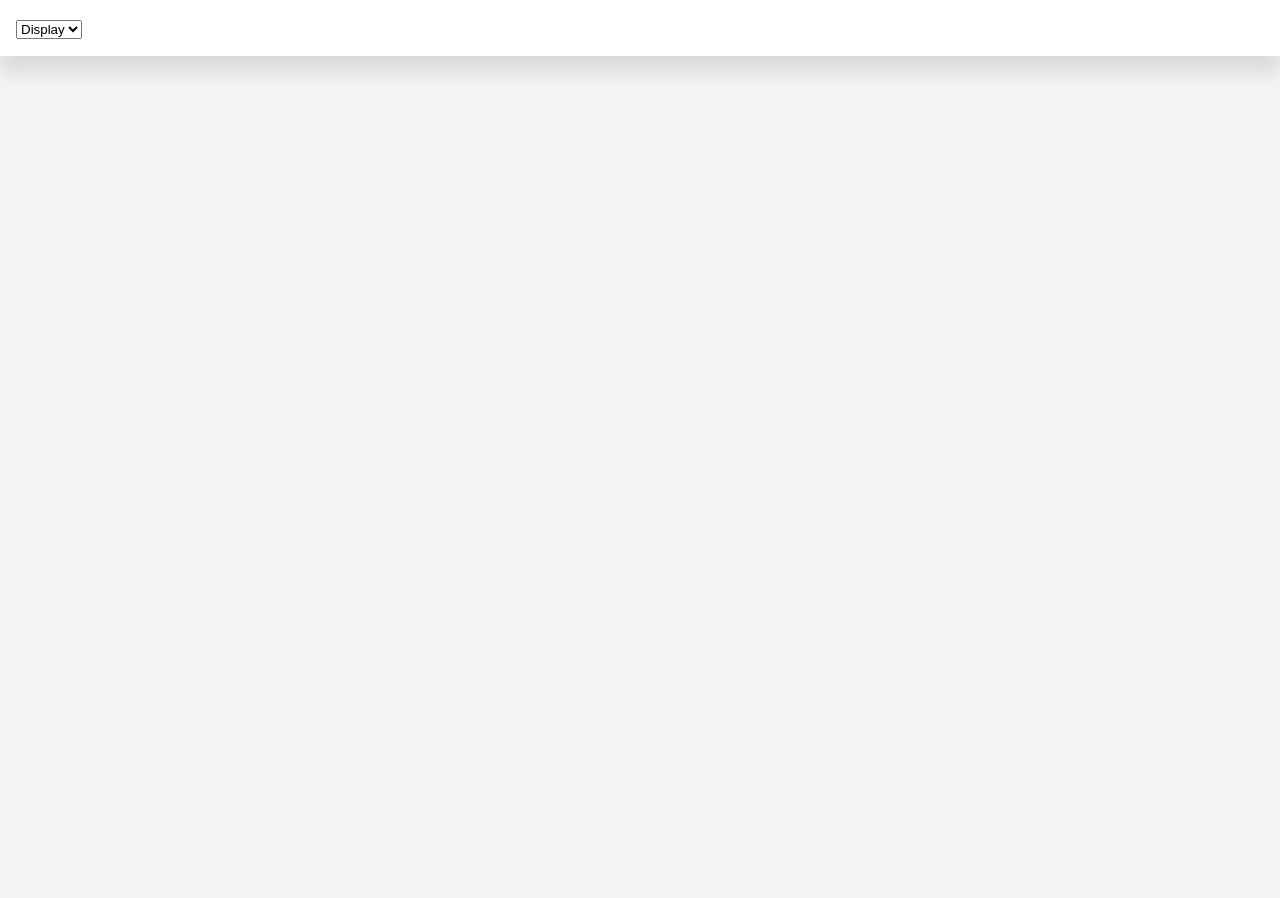
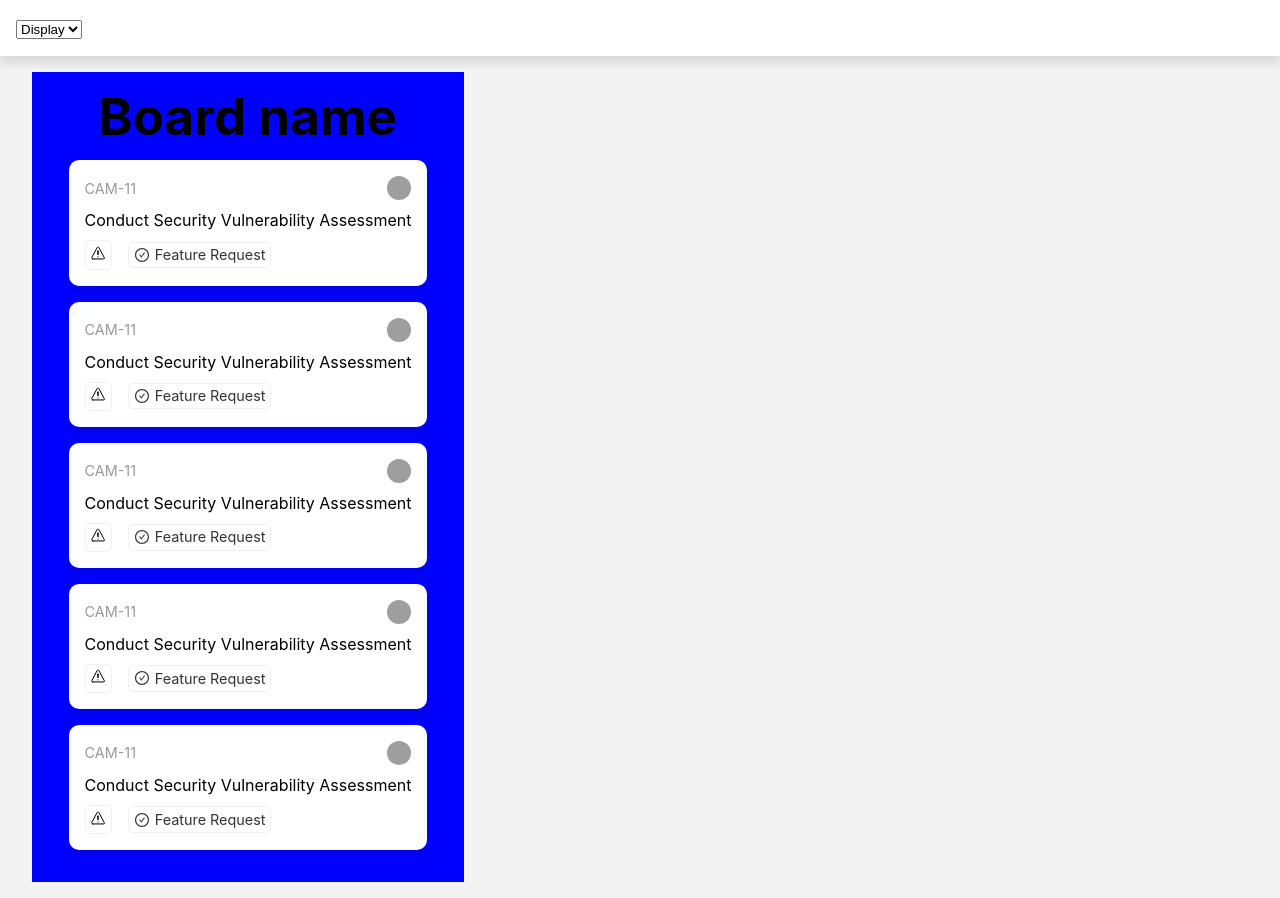
Before and after one commit to Himanshu-bishtt/react-kanban-board, a React (Vite) app: page / in a window 1280 px wide. Before the commit the page ends 800 px from the top, so only its background shows below. Built offline with nearby package versions, Linux system fonts and the light colour scheme; no server answers; grey boxes are pictures that could not be loaded.

Commit message:
card component created

```diff
--- a/package.json
+++ b/package.json
@@ -11,7 +11,8 @@
   },
   "dependencies": {
     "react": "^18.2.0",
-    "react-dom": "^18.2.0"
+    "react-dom": "^18.2.0",
+    "react-icons": "^4.11.0"
   },
   "devDependencies": {
     "@types/react": "^18.2.15",
--- a/src/App.tsx
+++ b/src/App.tsx
@@ -1,5 +1,6 @@
 import { useEffect } from "react";
-import Header from "./components/header/Header";
+import Header from "./components/Header/Header";
+import Board from "./components/Board/Board";
 
 function App() {
   useEffect(() => {
@@ -20,6 +21,7 @@ function App() {
   return (
     <main>
       <Header />
+      <Board />
     </main>
   );
 }
--- /dev/null
+++ b/src/components/Board/Board.module.css
@@ -0,0 +1,10 @@
+.board {
+  background-color: blue;
+  padding: 1rem;
+  width: 25rem;
+  margin: 1rem 2rem;
+
+  display: flex;
+  flex-direction: column;
+  align-items: center;
+}
--- /dev/null
+++ b/src/components/Board/Board.tsx
@@ -0,0 +1,17 @@
+import Card from "../Card/Card";
+import styles from "./Board.module.css";
+
+export default function Board() {
+  return (
+    <div className={styles.board}>
+      <h1>Board name</h1>
+      <div className={styles.cardsContainer}>
+        <Card />
+        <Card />
+        <Card />
+        <Card />
+        <Card />
+      </div>
+    </div>
+  );
+}
--- /dev/null
+++ b/src/components/Card/Card.module.css
@@ -0,0 +1,54 @@
+.card {
+  background-color: var(--white);
+  margin: 1rem 0;
+  padding: 1rem;
+  border-radius: 10px;
+  box-shadow: 0px 5px 5px rgba(0, 0, 0, 0.1);
+  display: flex;
+  flex-direction: column;
+  gap: 0.5rem;
+}
+
+.header {
+  display: flex;
+  align-items: center;
+  justify-content: space-between;
+}
+
+.header p {
+  font-size: 0.9rem;
+  color: var(--gray-dark-3);
+}
+
+.header img {
+  border-radius: 100%;
+}
+
+.title {
+}
+
+.content {
+  display: flex;
+  align-items: center;
+  gap: 1rem;
+}
+
+.content span {
+  border: 1px solid var(--gray-light-1);
+  padding: 0.1rem 0.3rem;
+  border-radius: 5px;
+}
+
+.content div {
+  display: flex;
+  align-items: center;
+  gap: 0.3rem;
+  color: var(--gray-dark-1);
+  border: 1px solid var(--gray-light-1);
+  padding: 0.1rem 0.3rem;
+  border-radius: 5px;
+}
+
+.content p {
+  font-size: 0.9rem;
+}
--- /dev/null
+++ b/src/components/Card/Card.tsx
@@ -0,0 +1,25 @@
+import { IoWarningOutline } from "react-icons/io5";
+import { AiOutlineCheckCircle } from "react-icons/ai";
+
+import styles from "./Card.module.css";
+
+export default function Card() {
+  return (
+    <div className={styles.card}>
+      <div className={styles.header}>
+        <p>CAM-11</p>
+        <img src="https://i.pravatar.cc/24?u=118836" alt="user image" />
+      </div>
+      <p className={styles.title}>Conduct Security Vulnerability Assessment</p>
+      <div className={styles.content}>
+        <span>
+          <IoWarningOutline />
+        </span>
+        <div>
+          <AiOutlineCheckCircle />
+          <p>Feature Request</p>
+        </div>
+      </div>
+    </div>
+  );
+}
--- a/src/components/header/Header.module.css
+++ b/src/components/Header/Header.module.css
@@ -1,5 +1,5 @@
 .header {
-  box-shadow: 0rem 1rem 1rem rgba(0, 0, 0, 0.1);
+  box-shadow: 0rem 0.5rem 0.5rem rgba(0, 0, 0, 0.1);
   padding: 1rem;
   background-color: var(--white);
 }
```
Also changed, not shown: src/components/Header/Header.tsx (renamed from src/components/header/Header.tsx), 1 other file (tests, documents, lock files or other folders).
